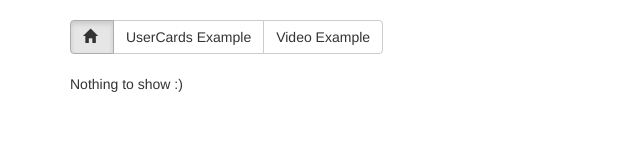
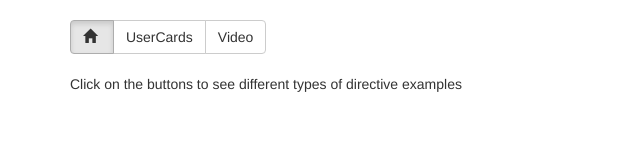
Before and after one commit to pearpages/angular_directives_examples, a website: page index.html in a window 1280 px wide. Shown: the whole page, without its empty margins (0-640 px from the left). Drawn offline with nearby package versions, Linux system fonts and the light colour scheme; some packages are replaced by stand-ins of ours.

Commit message:
move menu to common features

```diff
--- /dev/null
+++ b/app/common/menu.html
@@ -0,0 +1,6 @@
+<span class="btn-group" style="margin-bottom:20px;">
+	<span ui-sref-active="active" ui-sref="home" class="btn btn-default">
+	<span class="glyphicon glyphicon-home"></span>&nbsp;</span>
+	<span ui-sref-active="active" ui-sref="user-cards" class="btn btn-default">UserCards</span>
+	<span ui-sref-active="active" ui-sref="video" class="btn btn-default">Video</span>
+</span>
--- a/app/home/home.html
+++ b/app/home/home.html
@@ -1,3 +1,3 @@
 <div>
-Nothing to show :)
+Click on the buttons to see different types of directive examples
 </div>
--- a/index.html
+++ b/index.html
@@ -23,9 +23,7 @@
 	</head>
 	<body ng-app = "app" class="container" >
 
-		<span class="btn-group" style="margin-bottom:20px;">
-			<span ui-sref-active="active" ui-sref="home" class="btn btn-default"><span class="glyphicon glyphicon-home"></span>&nbsp;</span><span ui-sref-active="active" ui-sref="user-cards" class="btn btn-default">UserCards Example</span><span ui-sref-active="active" ui-sref="video" class="btn btn-default">Video Example</span>
-		</span>
+		<x-ng-include src="'app/common/menu.html'"></x-ng-include>
 
 		<x-ui-view></x-ui-view>
 
```
